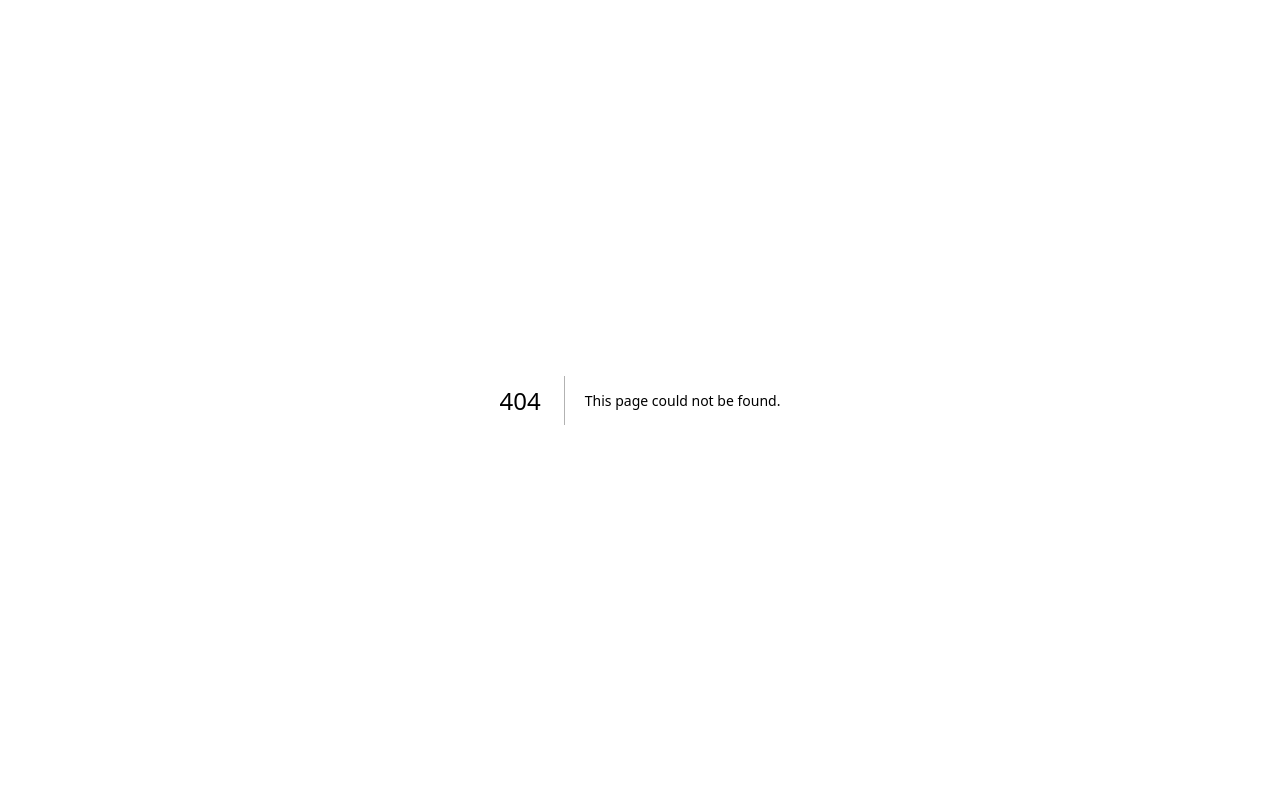
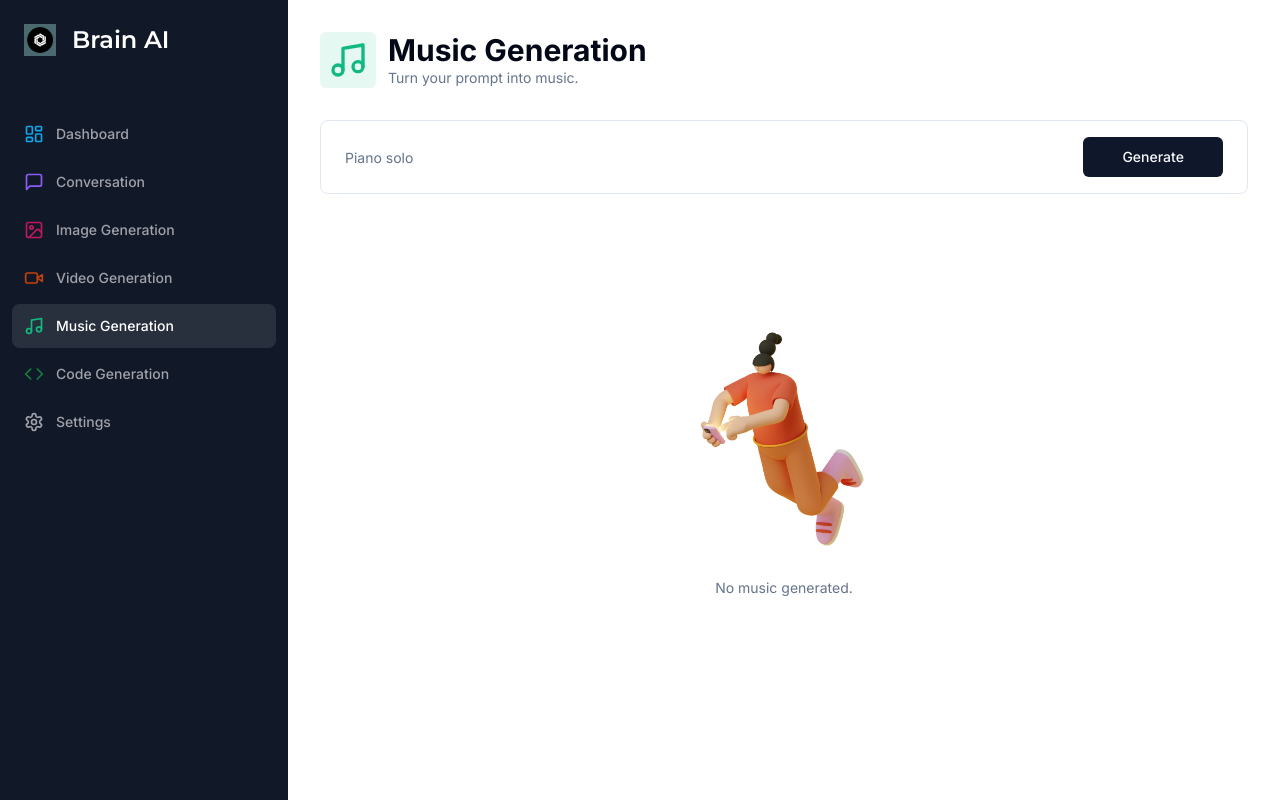
Before and after one commit to AkashChaudhary14/brain-ai, a Next.js app: page /music in a window 1280 px wide. Before the commit this address had no page. Built offline with nearby package versions, Linux system fonts and the light colour scheme.

Commit message:
Music Generation -(Completed)

```diff
--- a/app/(dashboard)/(routes)/dashboard/page.tsx
+++ b/app/(dashboard)/(routes)/dashboard/page.tsx
@@ -57,7 +57,7 @@ const DashboardPage = () => {
     <div>
       <div className="mb-8 space-y-4">
         <h2 className="text-2xl md:text-4xl font-bold text-center">
-          Explore the Power fo AI
+          Explore the Power of AI
         </h2>
         <p className="text-mutes-foreground font-light text-sm md:text-lg text-center">
           Chat with the smartest AI - Experience the power of AI
--- /dev/null
+++ b/app/(dashboard)/(routes)/music/constants.ts
@@ -0,0 +1,7 @@
+import * as z from "zod";
+
+export const formSchema = z.object({
+    prompt: z.string().min(1, {
+        message: "Prompt is required",
+    }),
+    });
--- /dev/null
+++ b/app/(dashboard)/(routes)/music/page.tsx
@@ -0,0 +1,130 @@
+"use client";
+
+import axios from "axios";
+import * as z from "zod";
+import { useState } from "react";
+import { Music } from "lucide-react";
+import { useForm } from "react-hook-form";
+import { zodResolver } from "@hookform/resolvers/zod";
+import { useRouter } from "next/navigation";
+import { ChatCompletionMessageParam } from "openai/resources/chat/index.mjs";
+
+
+import {
+  Form,
+  FormControl,
+  FormField,
+  FormItem
+} from "@/components/ui/form";
+import { Input } from "@/components/ui/input";
+import { Heading } from "@/components/heading";
+import { Empty } from "@/components/empty";
+import { Loader } from "@/components/loader";
+import { Button } from "@/components/ui/button";
+
+import { formSchema } from "./constants";
+
+
+
+
+const MusicPage = () =>{
+  const router = useRouter();
+  const [music, setMusic] = useState<string>();
+
+    const form = useForm<z.infer<typeof formSchema>>({
+        resolver: zodResolver(formSchema),
+        defaultValues:{
+          prompt:""
+        }
+    });
+
+  const isLoading = form.formState.isSubmitting;
+
+  const onSubmit = async (values: z.infer<typeof formSchema>) => {
+
+    try {
+     setMusic(undefined);
+
+      const response = await axios.post("/api/music", values);
+
+      setMusic(response.data.audio);
+
+      form.reset();
+    } catch (error: any) {
+
+      //TODO: open pro model(adding the subsciption)
+
+      console.log(error);
+    } finally{
+       router.refresh();
+    }
+  };
+
+    return (
+        <div>
+           <Heading
+           title="Music Generation"
+           description="Turn your prompt into music."
+           icon={Music}
+           iconColor="text-emerald-500"
+           bgColor="bg-emerald-500/10"
+           />
+           <div className="px-4 lg:px-8">
+               <div>
+                <Form {...form}>
+                  <form onSubmit={form.handleSubmit(onSubmit)}
+                  className="
+                  rounded-lg
+                  border
+                  w-full
+                  p-4
+                  px-3
+                  md:px-6
+                  focus-within:shadow-sm
+                  grid
+                  grid-cols-12
+                  gap-2"
+                  >
+                  <FormField name="prompt"
+                  render={({field}) =>(
+                    <FormItem className="col-span-12 lg:col-span-10">
+                       <FormControl className="m-0 p-0">
+                         <Input
+                         className="border-0 outline-none
+                         focus-visible:ring-0
+                         focus-visible:ring-transparent"
+                         disabled={isLoading}
+                         placeholder="Piano solo"
+                         {...field}
+                         />
+                       </FormControl>
+                    </FormItem>
+                  )}
+                  />
+                    <Button className="col-span-12 lg:col-span-2 w-full" disabled={isLoading}>
+                      Generate
+                    </Button>
+                  </form>
+                </Form>
+               </div>
+               <div className="space-y-4 mt-4">
+                {isLoading && (
+                  <div className="p-8 rounded-lg w-full flex items-center justify-center bg-muted">
+                    <Loader/>
+                  </div>
+                )}
+               {!music && !isLoading && (
+                  <Empty label= "No music generated."/>
+
+               )}
+                   {music && (
+                    <audio controls className="w-full mt-8">
+                      <source src={music}/>
+                    </audio>
+                   )}
+               </div>
+           </div>
+        </div>
+    );
+}
+export default MusicPage;
--- /dev/null
+++ b/app/api/music/route.ts
@@ -0,0 +1,44 @@
+import { auth } from "@clerk/nextjs";
+import { NextResponse } from "next/server";
+import Replicate from "replicate";
+
+
+const replicate = new Replicate({
+  auth: process.env.REPLICATE_API_TOKEN!
+});
+
+export async function POST(
+    req: Request
+) {
+    try {
+      const { userId } = auth();
+      const body = await req.json();
+      const { prompt } = body;
+
+      if(!userId){
+        return new NextResponse("Unauthorized", { status: 401});
+      }
+
+
+
+      if(!prompt) {
+        return new NextResponse("Prompt are required",{status : 400});
+      }
+
+      const response = await replicate.run(
+        "riffusion/riffusion:8cf61ea6c56afd61d8f5b9ffd14d7c216c0a93844ce2d82ac1c9ecc9c7f24e05",
+        {
+          input: {
+            prompt_a: prompt
+          }
+        }
+      );
+
+        return NextResponse.json(response)
+
+
+    } catch(error){
+        console.log("[MUSIC_ERROR]", error);
+        return new NextResponse("Internal error", {status: 500});
+    }
+}
--- a/package.json
+++ b/package.json
@@ -33,6 +33,7 @@
     "react-dom": "18.2.0",
     "react-hook-form": "^7.46.1",
     "react-markdown": "^8.0.7",
+    "replicate": "^0.18.0",
     "tailwind-merge": "^1.14.0",
     "tailwindcss": "3.3.3",
     "tailwindcss-animate": "^1.0.7",
```
Also changed, not shown: 1 other file (tests, documents, lock files or other folders).
